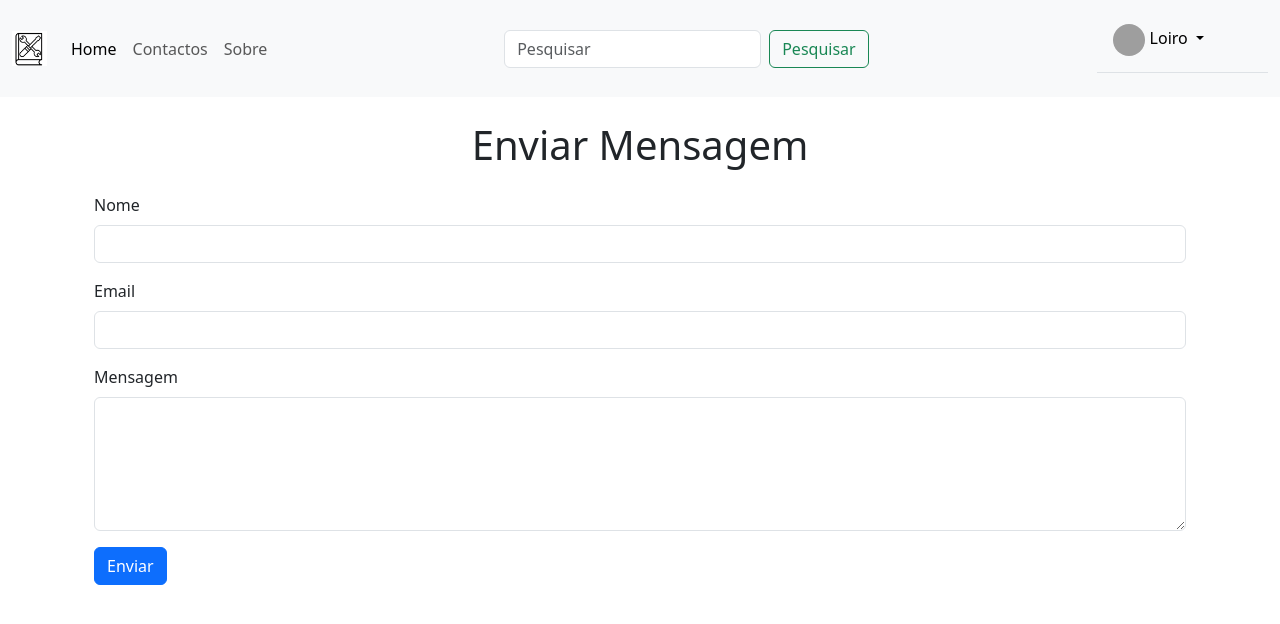
After one commit to NeriKilleryt/PAP, a PHP site: page /mensagem.php in a window 1280 px wide. The commit adds this page. Shown: the top 624 px of the page. Run offline with PHP 8.4, Linux system fonts and the light colour scheme; a user stored in the database is signed in; grey boxes are pictures that could not be loaded.

Commit message:
No header.php alterei o nome da Minha Conta e Minha Mensagem e mensagem.php para mandar mensagem e paineladmin o nome para painel administração e na tabela para ordenar  pelo id

```diff
--- a/inc/header.php
+++ b/inc/header.php
@@ -72,8 +72,8 @@ if (!isset($_SESSION)) {
                         }
 
                         // Opções para todos os utilizadores
-                        echo '<li><a class="dropdown-item" href="minha_conta.php">Minha conta</a></li>';
-                        echo '<li><a class="dropdown-item" href="mensagem.php">Minha mensagens</a></li>';
+                        echo '<li><a class="dropdown-item" href="minha_conta.php">Minha Conta</a></li>';
+                        echo '<li><a class="dropdown-item" href="mensagem.php">Minha Mensagem</a></li>';
                         echo '<li><hr class="dropdown-divider"></li>';
 
 
--- /dev/null
+++ b/mensagem.php
@@ -0,0 +1,68 @@
+<?php
+// Inicia a sessão, caso ainda não tenha sido iniciada
+if (!isset($_SESSION)) {
+    session_start();
+}
+
+// Define o título da página
+$title = 'Mensagem';
+
+// Verifica se o utilizador está logado
+if (!isset($_SESSION['loggedin']) || $_SESSION['loggedin'] !== true) {
+    header('Location: login.php');
+    exit;
+}
+
+require(__DIR__ . '/inc/header.php');
+
+// Conecta ao banco de dados
+include 'inc/config.php';
+$conn = connect_db();
+
+if ($_SERVER['REQUEST_METHOD'] === 'POST') {
+    $nome = htmlspecialchars($_POST['nome']); // Nome do remetente
+    $email = htmlspecialchars($_POST['email']); // Email do remetente
+    $mensagem = htmlspecialchars($_POST['mensagem']); // Conteúdo da mensagem
+
+    if (!empty($nome) && !empty($email) && !empty($mensagem)) {
+        // Insere a mensagem no banco de dados
+        $stmt = $conn->prepare("INSERT INTO mensagens (nome, email, mensagem, data_envio) VALUES (?, ?, ?, NOW())");
+        $stmt->bindParam(1, $nome);
+        $stmt->bindParam(2, $email);
+        $stmt->bindParam(3, $mensagem);
+
+        if ($stmt->execute()) {
+            $success_message = "Mensagem enviada com sucesso!";
+        } else {
+            $error_message = "Erro ao enviar a mensagem.";
+        }
+    } else {
+        $error_message = "Todos os campos são obrigatórios.";
+    }
+}
+?>
+
+<div class="container mt-4">
+    <h1 class="mb-4 text-center">Enviar Mensagem</h1>
+    <?php if (isset($success_message)): ?>
+        <div class="alert alert-success"><?php echo htmlspecialchars($success_message); ?></div>
+    <?php endif; ?>
+    <?php if (isset($error_message)): ?>
+        <div class="alert alert-danger"><?php echo htmlspecialchars($error_message); ?></div>
+    <?php endif; ?>
+    <form method="post" action="">
+        <div class="mb-3">
+            <label for="nome" class="form-label">Nome</label>
+            <input type="text" class="form-control" id="nome" name="nome" required>
+        </div>
+        <div class="mb-3">
+            <label for="email" class="form-label">Email</label>
+            <input type="email" class="form-control" id="email" name="email" required>
+        </div>
+        <div class="mb-3">
+            <label for="mensagem" class="form-label">Mensagem</label>
+            <textarea class="form-control" id="mensagem" name="mensagem" rows="5" required></textarea>
+        </div>
+        <button type="submit" class="btn btn-primary">Enviar</button>
+    </form>
+</div>
--- a/paineladmin.php
+++ b/paineladmin.php
@@ -15,7 +15,7 @@ if ($_SESSION['perfil'] != 1 && $_SESSION['perfil'] != 3) {
     exit;
 }
 
-$title = 'Dashboard';
+$title = 'Painel administração';
 // Incluir o cabeçalho
 require(__DIR__ . '/inc/header.php');
 
@@ -25,7 +25,7 @@ include 'inc/config.php';
 // Conectar ao banco de dados usando PDO
 $link = connect_db();
 
-echo "<h1 class='container mt-3'>Dashboard</h1>";
+echo "<h1 class='container mt-3'>Painel administração</h1>";
 
 // Função para contar registos
 function contaRegistos($link, $tabela) {
@@ -56,7 +56,7 @@ try {
     $stmt_users->execute();
 
     // Lista mensagens com paginação
-    $sql_mensagens = "SELECT * FROM mensagens LIMIT :offset, :limit";
+    $sql_mensagens = "SELECT * FROM mensagens ORDER BY id ASC LIMIT :offset, :limit";
     $stmt_mensagens = $link->prepare($sql_mensagens);
     $stmt_mensagens->bindValue(':offset', $offset_mensagens, PDO::PARAM_INT);
     $stmt_mensagens->bindValue(':limit', $mensagens_por_pagina, PDO::PARAM_INT);
```
